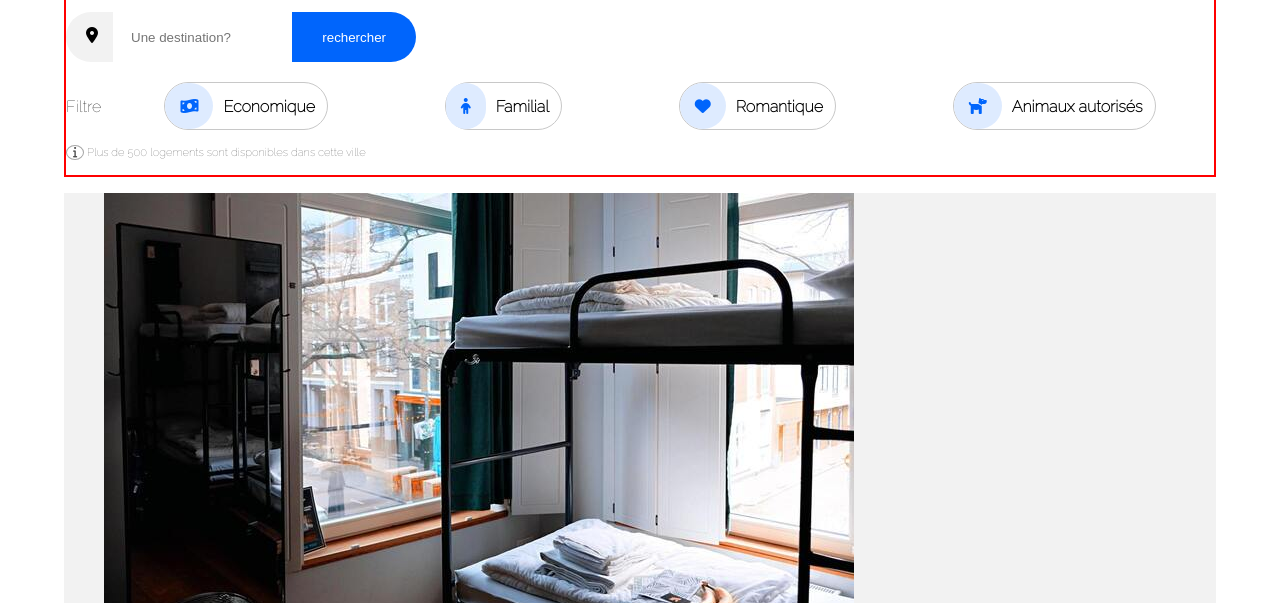
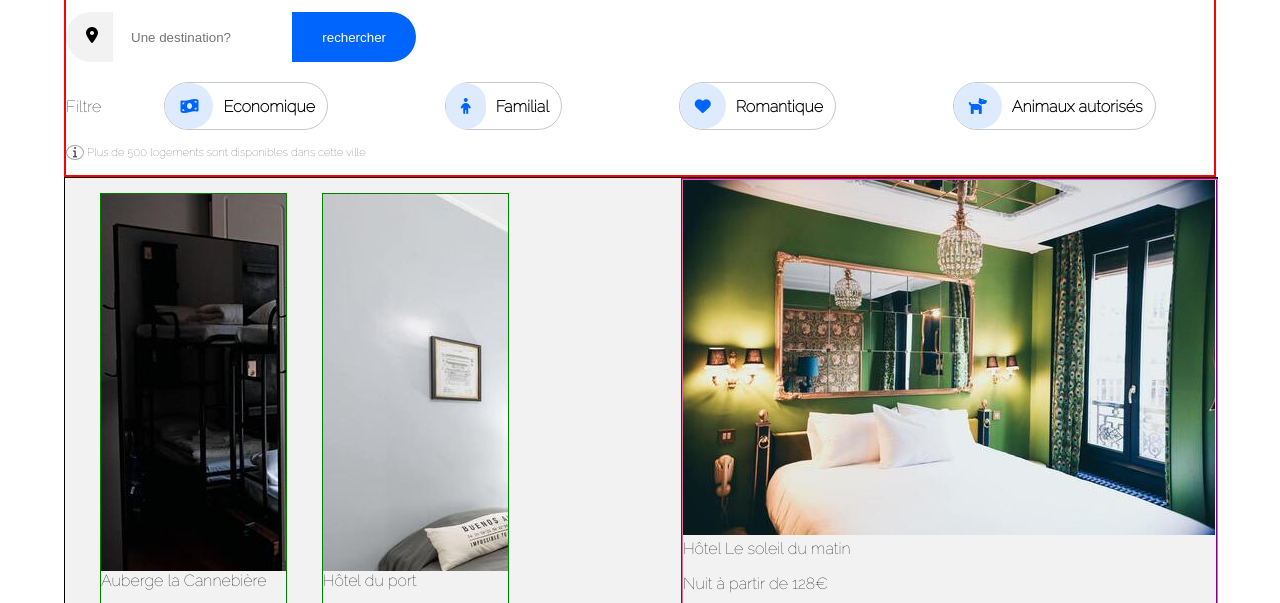
Before and after one commit to rahim-hamadou/p2_hamadou_rahim_OpenClassRooms, a plain HTML site: page index.html in a window 1280 px wide. Shown: the part 137-740 px from the top of the page. Drawn offline with Linux system fonts and the light colour scheme.

Commit message:
construction du corps

```diff
--- a/index.html
+++ b/index.html
@@ -65,7 +65,7 @@
         </header>
 
         <!-- corps - part1 -->
-        <section>
+        <section class="corps-principal">
             <main id="hebergement">
                 <div>
                     <figure>
--- a/style.css
+++ b/style.css
@@ -191,15 +191,76 @@ nav a:hover {
 
 /* corps */
 
-main {
-    background-color: #f2f2f2;
+.corps-principal {
+    display: flex;
+    flex-direction: row;
+    justify-content: space-around;
+    width: 100%;
+    border: 1px solid black;
+    position: relative;
 }
 
-article {
+#hebergement {
+    display: flex;
+    flex-direction: row;
+    flex-wrap: wrap;
+    align-items: flex-start;
     background-color: #f2f2f2;
+    overflow: hidden;
 }
 
-#activite {}
+#hebergement div {
+    display: flex;
+    flex-direction: column;
+    border: 1px solid green;
+    max-width: 1024px;
+    width: 30%;
+    height: 22%;
+    margin: 15px 0 20px 35px;
+}
+
+#hebergement figure {
+    margin: 0;
+    overflow: hidden;
+    width: 100%;
+    height: auto;
+}
+
+#herbergement div img {
+    margin: 0;
+    padding: 0;
+    object-fit: cover;
+}
+
+#populaire {
+    right: 0;
+    display: flex;
+    flex-direction: column;
+    background-color: #f2f2f2;
+    border: 1px solid purple;
+}
+
+#populaire div {
+    border: 1px solid palevioletred;
+    display: flex;
+    flex-direction: column;
+    max-width: 1024px;
+    width: 100%;
+    height: auto;
+}
+
+#populaire figure {
+    margin: 0;
+    overflow: hidden;
+    width: 100%;
+    height: auto;
+}
+
+#populaire div img {
+    margin: 0;
+    padding: 0;
+    object-fit: cover;
+}
 
 
 /* footer */
```
Also changed, not shown: 3 other files.
